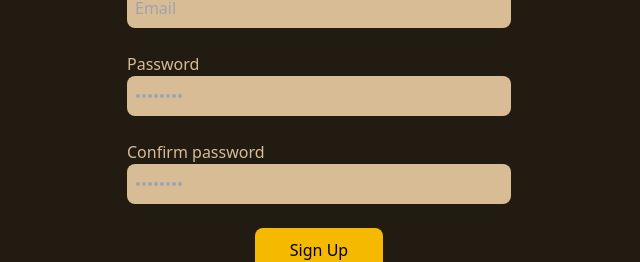
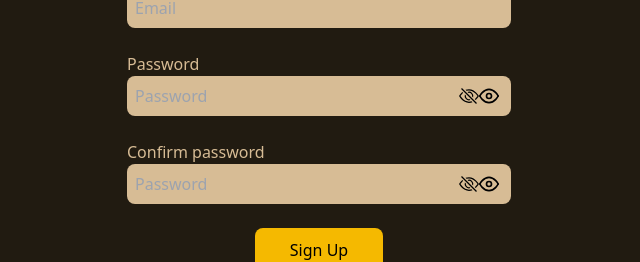
Before and after one commit to gstawde/XMarksTheSpot, a React (Create React App) app in the folder dev/frontend/: page /signup in a window 1280 px wide. Shown: the part 466-728 px from the top of the page, without its empty margins (321-961 px from the left). Built offline with nearby package versions, Linux system fonts and the light colour scheme; a web font is replaced by a local one.

Commit message:
Updated Signup UI and added password input validation

```diff
--- a/dev/frontend/src/pages/SignupPage.js
+++ b/dev/frontend/src/pages/SignupPage.js
@@ -1,6 +1,58 @@
+import {useState} from 'react'
 import XMarksLogo from '../assets/XMarksLogo.png';
 
 const SignupPage = () => {
+  const [firstName, setFirstName] = useState("");
+  const [lastName, setLastName] = useState("");
+  const [email, setEmail] = useState("");
+  const [password, setPassword] = useState("");
+  const [confirmPW, setConfirmPW] = useState("");
+  const [showPassword, setShowPassword] = useState(false);
+  const [showConfirmPW, setShowConfirmPW] = useState(false);
+  const [passwordError, setPasswordError] = useState(false);
+  const [confirmPasswordError, setConfirmPasswordError] = useState(false);
+  const [passwordsMatch, setPasswordsMatch] = useState(true);
+
+  const togglePasswordVisibility = () => {
+    setShowPassword(!showPassword);
+  }
+
+  const toggleConfirmPasswordVisibility = () => {
+    setShowConfirmPW(!showConfirmPW);
+  }
+
+  const validatePassword = (e) => {
+    const pw = e.target.value;
+    const passwordRegex = /^(?=.*\d)(?=.*[a-z])(?=.*[A-Z])(?=.*[!@#$%^&*]).{8,}$/;
+    if (!passwordRegex.test(pw)) {
+      setPasswordError(true);
+    } else {
+      setPassword(pw);
+      setPasswordError(false);
+      confirmPassword(e);
+    }
+  }
+
+  const confirmPassword = (e) => {
+    const pw = e.target.value;
+    if (pw !== password) {
+      setConfirmPasswordError(true);
+    } else {
+      setConfirmPW(pw);
+      setConfirmPasswordError(false);
+    }
+  }
+
+  const handleSubmit = (e) => {
+    e.preventDefault();
+    if(password !== confirmPW) {
+      setPasswordsMatch(false);
+      return
+    } else {
+      setPasswordsMatch(true);
+    }
+  }
+
   return (
     <div class="bg-xmts-darkbrown flex items-center justify-center px-6 py-8 mx-auto md:h-screen lg:py-0 overflow-auto">
       <div class="w-full md:mt-0 sm:max-w-md xl:p-0 overflow-auto">
@@ -11,36 +63,84 @@
         <h1 class="text-xmts-yellow text-5xl text-center">Let's Get to Know You a Bit!</h1>
 
         <div class="p-6 space-y-4 md:space-y-6 sm:p-8">
-          <form class="space-y-4 md:space-y-6" action="x">
+          <form class="space-y-4 md:space-y-6" onSubmit={ handleSubmit }>
             <div>
-              <label for="fname" class="text-xmts-tan text-lgfont-medium">First Name</label>
+              <label htmlFor="fname" class="text-xmts-tan text-lgfont-medium">First Name</label>
               <input type="fname" name="fname" id="fname" placeholder="First Name" required
-                class="bg-xmts-tan rounded-lg w-full p-2"></input>
+                class="bg-xmts-tan rounded-lg w-full p-2"
+                onChange={(e) => { setFirstName(e.target.value); }}></input>
             </div>
 
             <div>
-              <label for="lname" class="text-xmts-tan text-lgfont-medium">Last Name</label>
+              <label htmlFor="lname" class="text-xmts-tan text-lgfont-medium">Last Name</label>
               <input type="lname" name="lname" id="lname" placeholder="Last Name" required
-                class="bg-xmts-tan rounded-lg w-full p-2"></input>
+                class="bg-xmts-tan rounded-lg w-full p-2"
+                onChange={(e) => { setLastName(e.target.value); }}></input>
             </div>
 
             <div>
-              <label for="email" class="text-xmts-tan text-lgfont-medium">Email</label>
+              <label htmlFor="email" class="text-xmts-tan text-lgfont-medium">Email</label>
               <input type="email" name="email" id="email" placeholder="Email" required
-                class="bg-xmts-tan rounded-lg w-full p-2"></input>
+                class="bg-xmts-tan rounded-lg w-full p-2"
+                onChange={(e) => { setEmail(e.target.value); }}></input>
             </div>
 
             <div>
-              <label for="password" class="text-xmts-tan text-lgfont-medium">Password</label>
-              <input type="password" name="password" id="password" placeholder="••••••••" required
-                class="bg-xmts-tan rounded-lg w-full p-2"></input>
+              <label htmlFor="password" class="text-xmts-tan text-lgfont-medium">Password</label>
+              <div class="relative">
+                <input type={showPassword ? "text" : "password"} name="password" id="password" placeholder="Password" required
+                  class="bg-xmts-tan rounded-lg w-full p-2 pr-10"
+                  onChange={validatePassword} pattern="(?=.*\d)(?=.*[a-z])(?=.*[A-Z])(?=.*[!@#$%^&*]).{8,}"/>
+                <label class="swap swap-rotate absolute inset-y-0 right-0 flex items-center mr-3">
+                  <input type="checkbox" onClick={togglePasswordVisibility} className="hidden" />
+                  <svg xmlns="http://www.w3.org/2000/svg" width="20px"  height="20px" viewBox="0 0 16 16"
+                    class="fill-current w-5 h-5 swap-off">
+                    <path d="M13.359 11.238C15.06 9.72 16 8 16 8s-3-5.5-8-5.5a7.028 7.028 0 0 0-2.79.588l.77.771A5.944 5.944 0 0 1 8 3.5c2.12 0 3.879 1.168 5.168 2.457A13.134 13.134 0 0 1 14.828 8c-.058.087-.122.183-.195.288-.335.48-.83 1.12-1.465 1.755-.165.165-.337.328-.517.486l.708.709z"></path>
+                    <path d="M11.297 9.176a3.5 3.5 0 0 0-4.474-4.474l.823.823a2.5 2.5 0 0 1 2.829 2.829l.822.822zm-2.943 1.299.822.822a3.5 3.5 0 0 1-4.474-4.474l.823.823a2.5 2.5 0 0 0 2.829 2.829z"></path>
+                    <path d="M3.35 5.47c-.18.16-.353.322-.518.487A13.134 13.134 0 0 0 1.172 8l.195.288c.335.48.83 1.12 1.465 1.755C4.121 11.332 5.881 12.5 8 12.5c.716 0 1.39-.133 2.02-.36l.77.772A7.029 7.029 0 0 1 8 13.5C3 13.5 0 8 0 8s.939-1.721 2.641-3.238l.708.709zm10.296 8.884-12-12 .708-.708 12 12-.708.708z"></path>
+                  </svg>
+                  <svg xmlns="http://www.w3.org/2000/svg" width="20px" height="20px"  viewBox="0 0 24 24"  fill="none"
+                    class="w-5 h-5 fill-none swap-on">
+                    <path d="M1 12C1 12 5 4 12 4C19 4 23 12 23 12" stroke="#000000" strokeWidth="2" strokeLinecap="round" strokeLinejoin="round" />
+                    <path d="M1 12C1 12 5 20 12 20C19 20 23 12 23 12" stroke="#000000" strokeWidth="2" strokeLinecap="round" strokeLinejoin="round" />
+                    <circle cx="12" cy="12" r="3" stroke="#000000" strokeWidth="2" strokeLinecap="round" strokeLinejoin="round" />
+                  </svg>
+                </label>
+              </div>
+              { passwordError && <p class="text-xmts-red text-sm py-2">Password must contain 8 letters, 1 uppercase letter, 1 number, and 1 special character.</p>}
             </div>
 
             <div>
-              <label for="confirm-password" class="text-xmts-tan text-lgfont-medium">Confirm password</label>
-              <input type="confirm-password" name="confirm-password" id="confirm-password" placeholder="••••••••" required
-                class="bg-xmts-tan rounded-lg w-full p-2"></input>
+              <label htmlFor="confirm-password" class="text-xmts-tan text-lgfont-medium">Confirm password</label>
+
+              <div class="relative">
+                <input type={showConfirmPW ? "text" : "password"} name="confirm-password" id="confirm-password" placeholder="Password" required
+                  class="bg-xmts-tan rounded-lg w-full p-2"
+                  onChange={ confirmPassword }/>
+                <label class="swap swap-rotate absolute inset-y-0 right-0 flex items-center mr-3">
+                  <input type="checkbox" onClick={toggleConfirmPasswordVisibility} className="hidden" />
+                  <svg xmlns="http://www.w3.org/2000/svg" width="20px"  height="20px" viewBox="0 0 16 16"
+                    class="fill-current w-5 h-5 swap-off">
+                    <path d="M13.359 11.238C15.06 9.72 16 8 16 8s-3-5.5-8-5.5a7.028 7.028 0 0 0-2.79.588l.77.771A5.944 5.944 0 0 1 8 3.5c2.12 0 3.879 1.168 5.168 2.457A13.134 13.134 0 0 1 14.828 8c-.058.087-.122.183-.195.288-.335.48-.83 1.12-1.465 1.755-.165.165-.337.328-.517.486l.708.709z"></path>
+                    <path d="M11.297 9.176a3.5 3.5 0 0 0-4.474-4.474l.823.823a2.5 2.5 0 0 1 2.829 2.829l.822.822zm-2.943 1.299.822.822a3.5 3.5 0 0 1-4.474-4.474l.823.823a2.5 2.5 0 0 0 2.829 2.829z"></path>
+                    <path d="M3.35 5.47c-.18.16-.353.322-.518.487A13.134 13.134 0 0 0 1.172 8l.195.288c.335.48.83 1.12 1.465 1.755C4.121 11.332 5.881 12.5 8 12.5c.716 0 1.39-.133 2.02-.36l.77.772A7.029 7.029 0 0 1 8 13.5C3 13.5 0 8 0 8s.939-1.721 2.641-3.238l.708.709zm10.296 8.884-12-12 .708-.708 12 12-.708.708z"></path>
+                  </svg>
+                  <svg xmlns="http://www.w3.org/2000/svg" width="20px" height="20px"  viewBox="0 0 24 24"  fill="none"
+                    class="w-5 h-5 fill-none swap-on">
+                    <path d="M1 12C1 12 5 4 12 4C19 4 23 12 23 12" stroke="#000000" strokeWidth="2" strokeLinecap="round" strokeLinejoin="round" />
+                    <path d="M1 12C1 12 5 20 12 20C19 20 23 12 23 12" stroke="#000000" strokeWidth="2" strokeLinecap="round" strokeLinejoin="round" />
+                    <circle cx="12" cy="12" r="3" stroke="#000000" strokeWidth="2" strokeLinecap="round" strokeLinejoin="round" />
+                  </svg>
+                </label>
+              </div>
+              { confirmPasswordError && <p class="text-xmts-red text-sm py-2">Passwords must match.</p>}
             </div>
+
+            {!passwordsMatch &&
+              <div class="p-4 mb-4 text-sm text-red-800 rounded-lg bg-red-50 dark:bg-gray-800 dark:text-red-400" role="alert">
+                <span class="font-medium">Check your information again!</span> Inputted passwords do not match.
+              </div>
+            }
 
             <div class="flex items-center justify-center">
                {/*When user signs up, they should be redirected to user dashboard*/}
```
